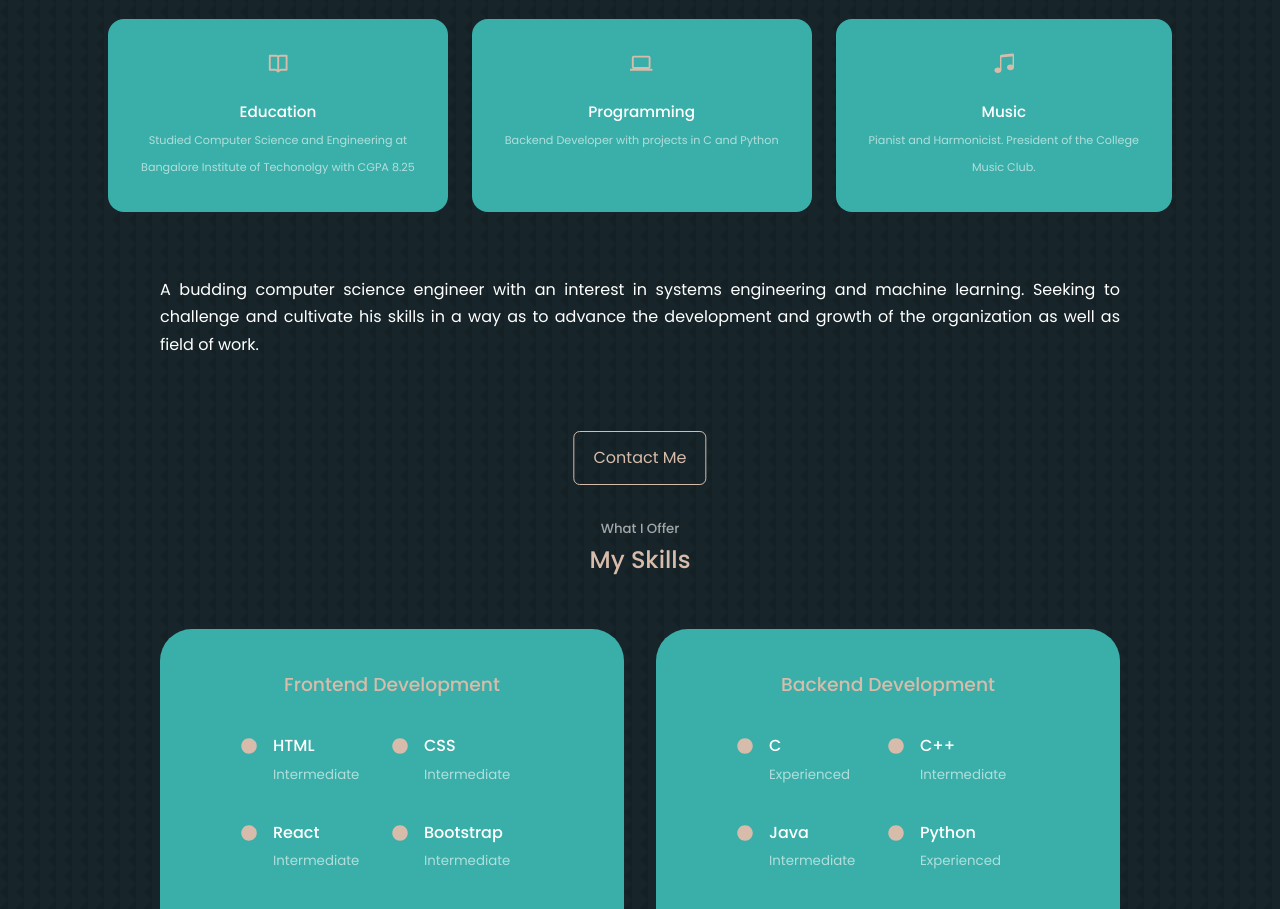
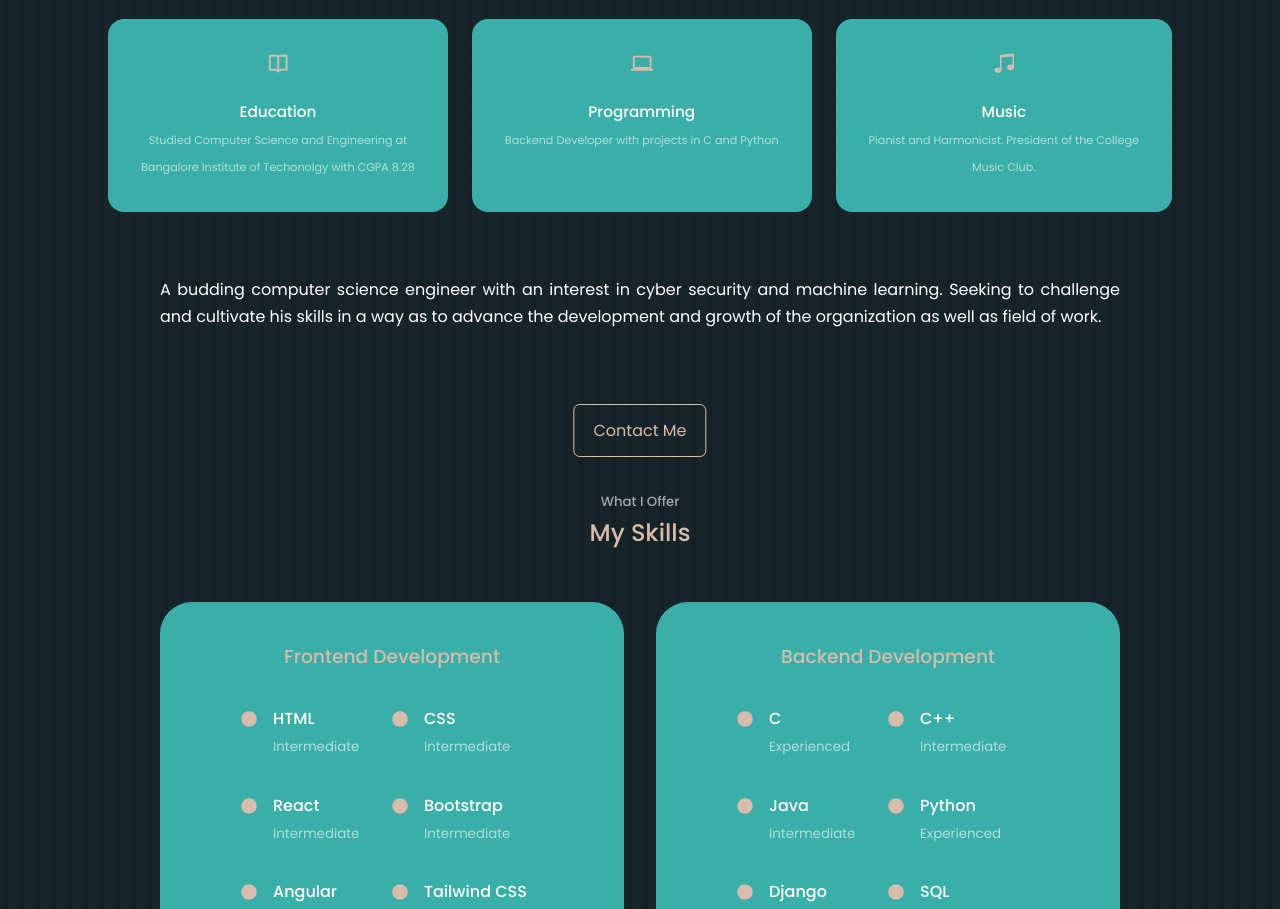
Before and after one commit to amithck/personal-website, a React (Create React App) app: page / in a window 1280 px wide. Shown: the part 1020-1929 px from the top of the page. Built offline with nearby package versions, Linux system fonts and the light colour scheme.

Commit message:
minor change

```diff
--- a/src/components/about/About.jsx
+++ b/src/components/about/About.jsx
@@ -14,7 +14,7 @@ const About = () => {
           <article className='about__card'>
               <BiBookOpen className='about__icon'/>
               <h5>Education</h5>
-              <small>Studied Computer Science and Engineering at <br/> Bangalore Institute of Techonolgy with CGPA 8.25</small>
+              <small>Studied Computer Science and Engineering at <br/> Bangalore Institute of Techonolgy with CGPA 8.28</small>
             </article>
             <article className='about__card'>
               <MdOutlineComputer className='about__icon'/>
@@ -28,7 +28,7 @@ const About = () => {
             </article>
           </div>
           <p>
-            A budding computer science engineer with an interest in systems engineering and machine learning. Seeking to challenge and cultivate his skills in a way as to advance the development and growth of the organization as well as field of work.
+            A budding computer science engineer with an interest in cyber security and machine learning. Seeking to challenge and cultivate his skills in a way as to advance the development and growth of the organization as well as field of work.
           </p>
           <a href="#contact" className='btn btn'>Contact Me</a>
         </div>
```
